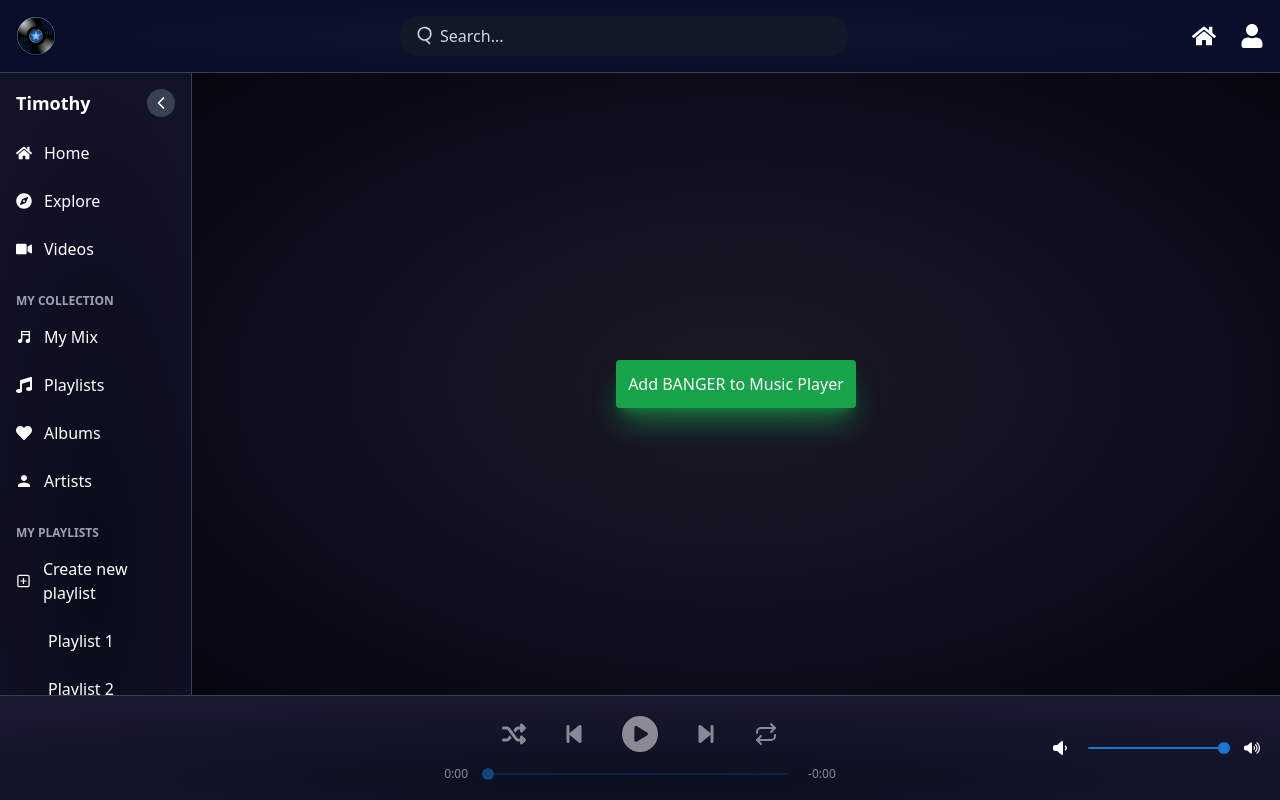
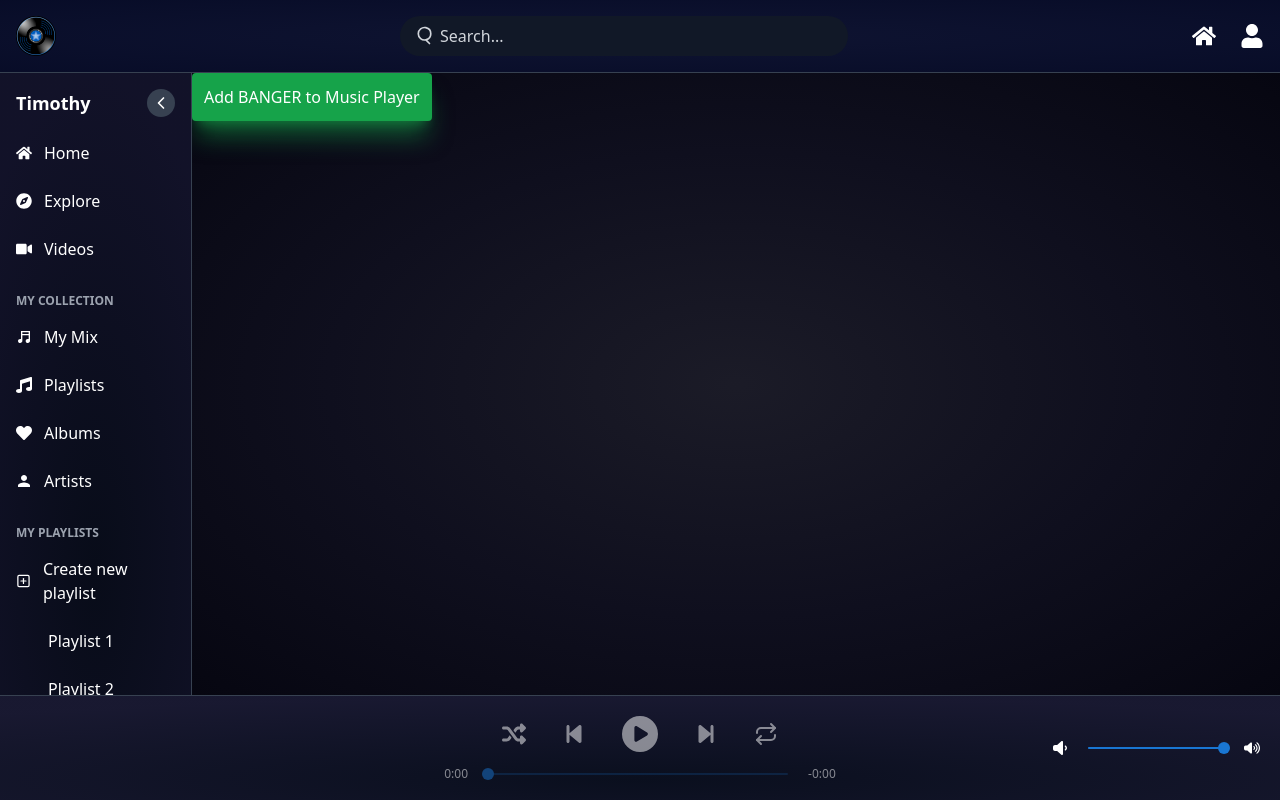
Before and after one commit to ManuelCPinto/IPM-Projeto, a Next.js app: page /player in a window 1280 px wide. Built offline with nearby package versions, Linux system fonts and the light colour scheme.

Commit message:
fixed some typos

```diff
--- a/src/app/player/components/navbar.tsx
+++ b/src/app/player/components/navbar.tsx
@@ -18,7 +18,7 @@ const Navbar: React.FC = () => {
         {/* Logo */}
         <Link href="/">
           <div className="flex items-center cursor-pointer">
-            <Image src="/logo.png" alt="Logo" width={40} height={40} />
+            <img src="/logo.png" alt="Logo" width={40} height={40}/>
           </div>
         </Link>
 
--- a/src/app/player/layout.tsx
+++ b/src/app/player/layout.tsx
@@ -15,7 +15,7 @@ const Layout: React.FC<LayoutProps> = ({ children }) => (
       <Navbar />
     </div>
     <Sidebar />
-    <main className="flex justify-center p-8 overflow-y-auto bg-neutral-900 bg-[radial-gradient(ellipse_75%_75%_at_50%_50%,rgba(30,30,50,0.6),rgba(15,15,30,1),rgba(5,5,15,1))] shadow-lg">
+    <main className="flex-1 overflow-y-auto bg-neutral-900 bg-[radial-gradient(ellipse_75%_75%_at_50%_50%,rgba(30,30,50,0.6),rgba(15,15,30,1),rgba(5,5,15,1))] shadow-lg">
       {children}
     </main>
     <footer className="col-span-2">
```
